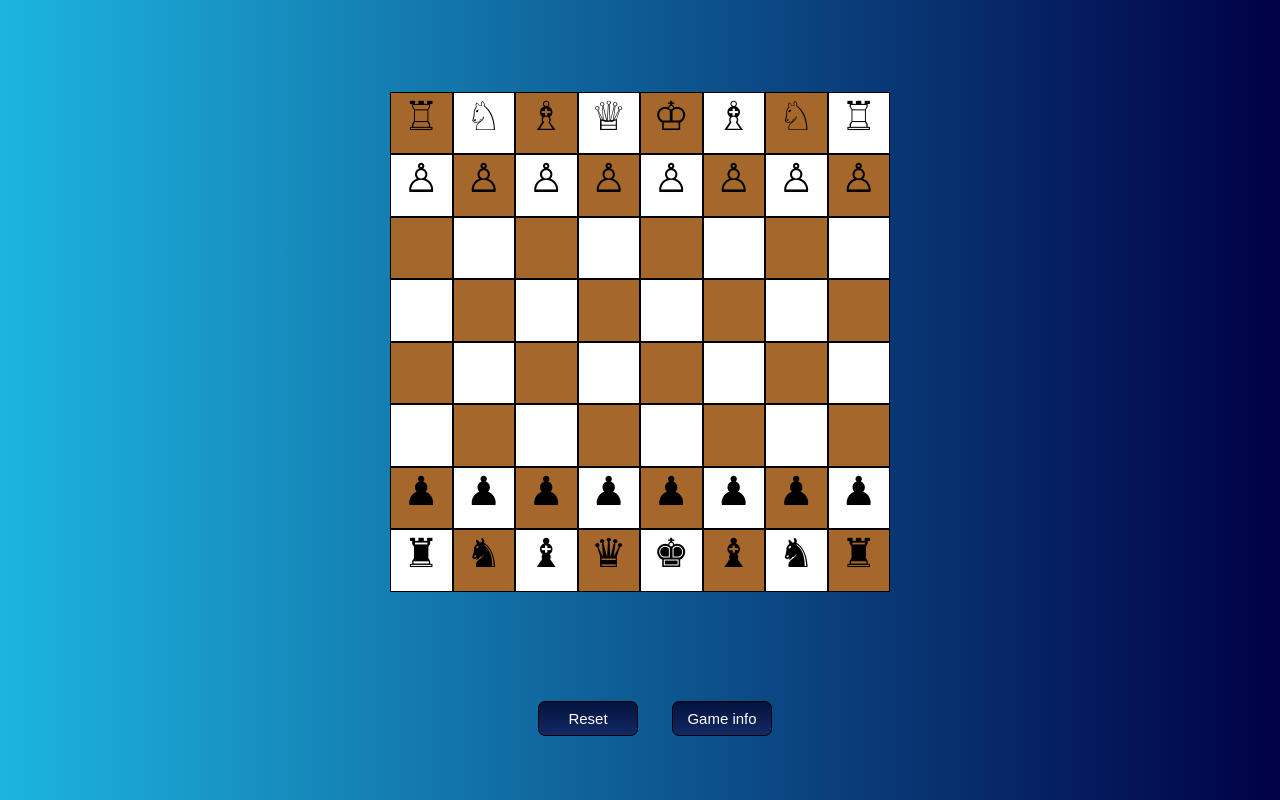
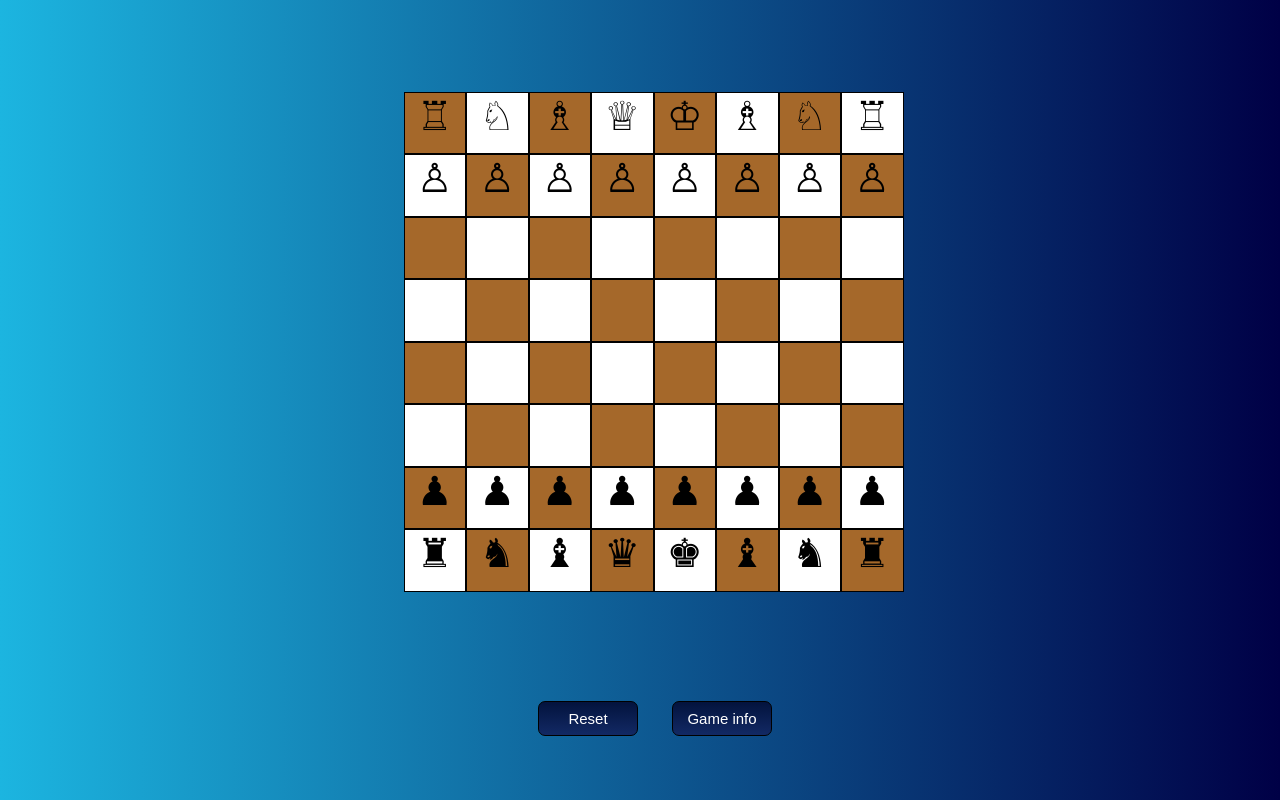
Before and after one commit to Ipadios12/sah, a plain HTML site: page index.html in a window 1280 px wide. Drawn offline with Linux system fonts and the light colour scheme.

Commit message:
fix again

```diff
--- a/css/styles.css
+++ b/css/styles.css
@@ -22,6 +22,7 @@ body {
    border: thin black;
    transition: all 300ms;
    margin-top: 47px;
+   margin-left: 27px;
 
 
 }
```
